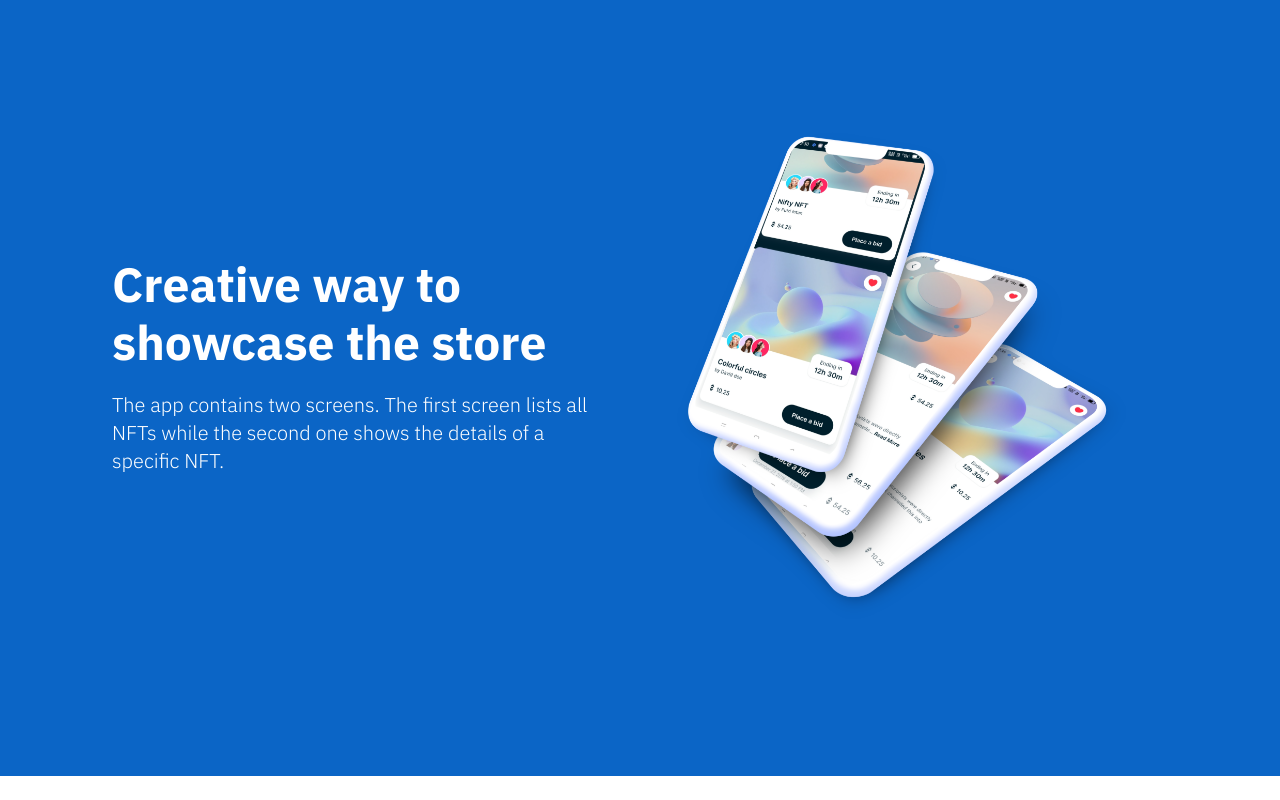
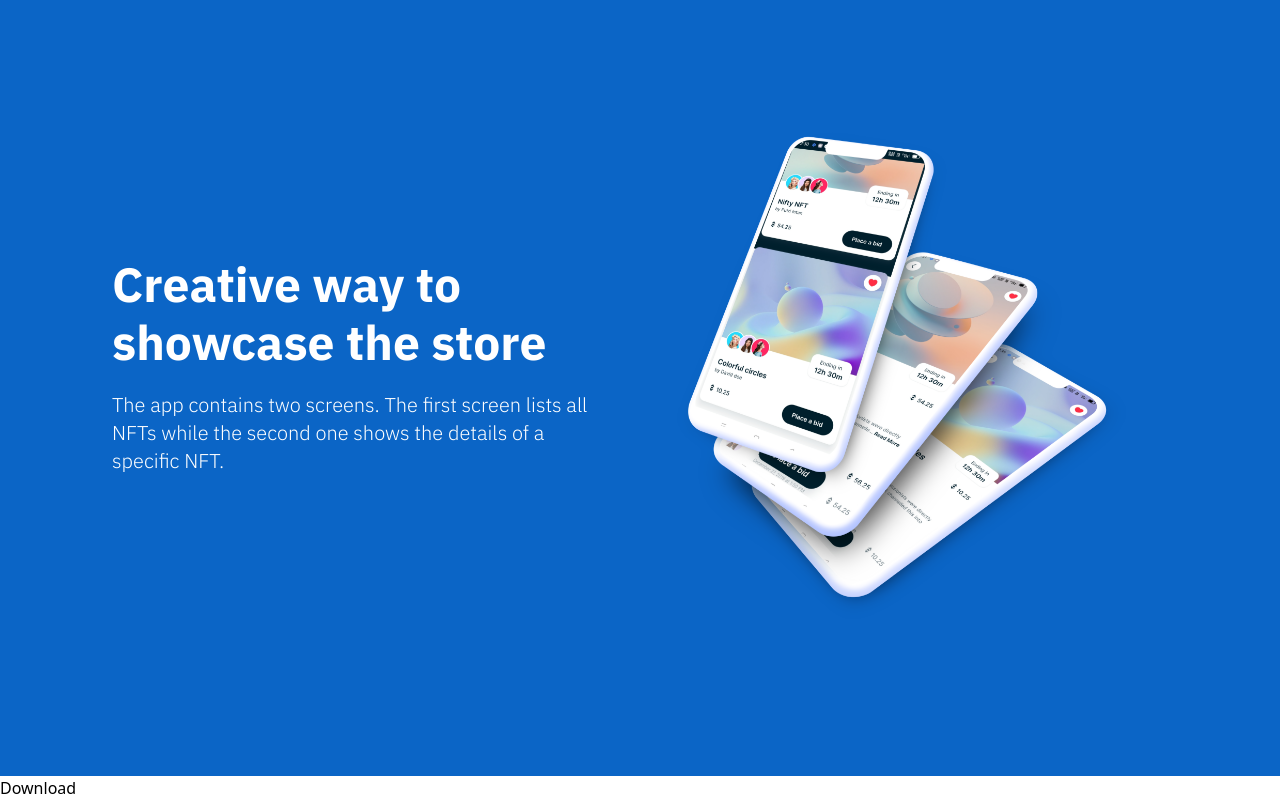
Before and after one commit to Richie1136/Showcase-react-native, a JavaScript app in the folder showcase/: page / in a window 1280 px wide. Shown: the part 2918-3718 px from the top of the page. Before the commit the page ends 3694 px from the top, so only its background shows below. Built offline with nearby package versions, Linux system fonts and the light colour scheme; the HTML template or start-up script is replaced by a standard one.

Commit message:
Importing global styles into the Download component

```diff
--- a/showcase/src/App.js
+++ b/showcase/src/App.js
@@ -33,6 +33,7 @@ function App() {
         mockupImg={mockup}
         banner="banner02"
       />
+      <Download />
     </>
   );
 }
--- a/showcase/src/components/download/Download.js
+++ b/showcase/src/components/download/Download.js
@@ -1,3 +1,5 @@
+import styles from "../../styles/Global"
+
 
 const Download = () => {
   return (
```
